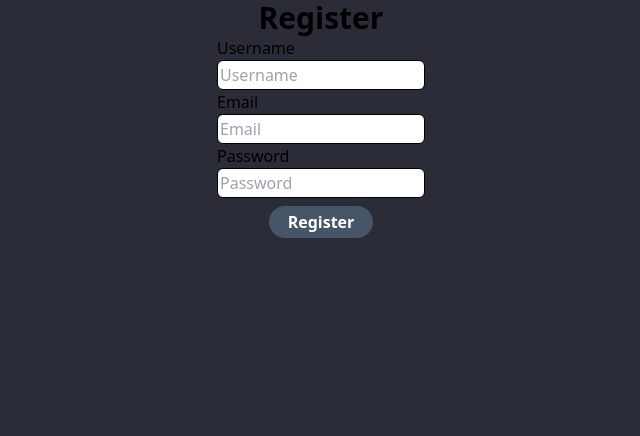
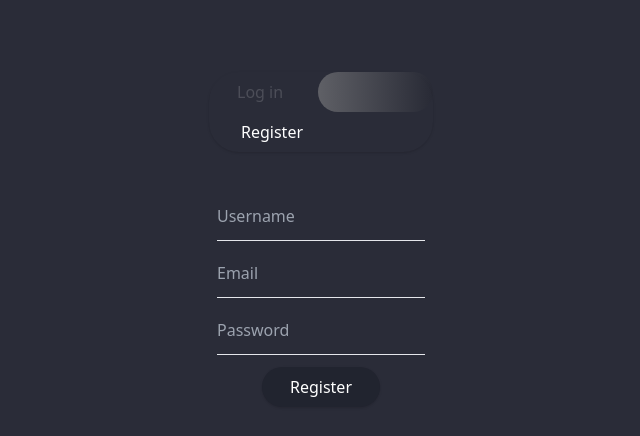
Before and after one commit to QuokkaOrg/QuokkaEditor-Front, a React (Vite) app in the folder quokka_editor_front/: page /register in a window 1280 px wide. Shown: the top 436 px of the page, without its empty margins (319-959 px from the left). Built offline with nearby package versions, Linux system fonts and the light colour scheme.

Commit message:
login and register done

```diff
--- a/quokka_editor_front/src/components/organisms/login/Login.tsx
+++ b/quokka_editor_front/src/components/organisms/login/Login.tsx
@@ -13,8 +13,12 @@ const Login: React.FC = () => {
   const navigate = useNavigate();
 
   return (
-    <div className="flex flex-col justify-center items-center">
-      <h1 className="text-3xl font-bold">Login</h1>
+    <div className="flex flex-col justify-center items-center p-9">
+      <div className ="w-56 m-9 relative shadow rounded-[30px]">
+        <div className="top-0 left-0 absolute w-[115px] h-10 bg-gradient-to-r from-[#1f21292e] to-[#5F6066] rounded-[30px]"></div>
+            <button type="button" className="relative px-8 py-2 cursor-pointer bg-transparent border-none outline-none text-white">Log in</button>
+            <button type="button" className="relative px-7 py-2 cursor-pointer bg-transparent border-none outline-none text-[#ffffff29]">Register</button>
+      </div>
       <Formik
         initialValues={{ username: "", password: "" }}
         onSubmit={(values: Login) =>
@@ -29,29 +33,23 @@ const Login: React.FC = () => {
         }
       >
         {() => (
-          <Form className="flex flex-col justify-center w-52">
-            <label htmlFor="username">Username</label>
+          <Form className="flex flex-col w-72 top-44 transition delay-150">
             <Field
               id="username"
               name="username"
               placeholder="Username"
-              className="border border-black rounded-md p-0.5"
+              className="px-0 py-3 mx-0 my-1 border-b outline-none bg-transparent text-white"
             />
-
-            <label htmlFor="password">Password</label>
             <Field
               id="password"
               name="password"
               placeholder="Password"
               type="password"
-              className="border border-black rounded-md p-0.5"
+              className="px-0 py-3 mx-0 my-1 border-b outline-none bg-transparent text-white"
             />
-            <Link to={"register"} className="text-sm text-blue-600">
-              Don't have an account?
-            </Link>
             <button
               type="submit"
-              className="bg-slate-600 text-white rounded-full w-1/2 self-center font-semibold m-2 p-1"
+              className="px-7 py-2 m-auto cursor-pointer bg-[#15172365] border-none shadow outline-none rounded-[30px] text-white mt-2"
             >
               Login
             </button>
--- a/quokka_editor_front/src/components/organisms/register/Register.tsx
+++ b/quokka_editor_front/src/components/organisms/register/Register.tsx
@@ -19,8 +19,12 @@ const validationSchema = Yup.object().shape({
 
 const Register: React.FC = () => {
   return (
-    <div className="flex flex-col justify-center items-center">
-      <h1 className="text-3xl font-bold">Register</h1>
+    <div className="flex flex-col justify-center items-center p-9">
+      <div className ="w-56 m-9 relative shadow rounded-[30px]">
+        <div className="top-0 right-0 absolute w-[115px] h-10 bg-gradient-to-r from-[#5F6066] to-[#1f21292e] rounded-[30px]"></div>
+            <button type="button" className="relative px-7 py-2 cursor-pointer bg-transparent border-none outline-none text-[#ffffff29]">Log in</button>
+            <button type="button" className="relative px-8 py-2 cursor-pointer bg-transparent border-none outline-none text-white">Register</button>
+      </div>
       <Formik
         initialValues={{ username: "", email: "", password: "" }}
         onSubmit={(values: Register) =>
@@ -32,12 +36,11 @@ const Register: React.FC = () => {
       >
         {() => (
           <Form className="flex flex-col justify-center w-52">
-            <label htmlFor="username">Username</label>
             <Field
               id="username"
               name="username"
               placeholder="Username"
-              className="border border-black rounded-md p-0.5"
+              className="px-0 py-3 mx-0 my-1 border-b outline-none bg-transparent text-white"
             />
             <ErrorMessage
               component="div"
@@ -45,13 +48,12 @@ const Register: React.FC = () => {
               name="username"
             />
 
-            <label htmlFor="email">Email</label>
             <Field
               id="email"
               name="email"
               placeholder="Email"
               type="email"
-              className="border border-black rounded-md p-0.5"
+              className="px-0 py-3 mx-0 my-1 border-b outline-none bg-transparent text-white"
             />
             <ErrorMessage
               component="div"
@@ -59,13 +61,12 @@ const Register: React.FC = () => {
               name="email"
             />
 
-            <label htmlFor="password">Password</label>
             <Field
               id="password"
               name="password"
               placeholder="Password"
               type="password"
-              className="border border-black rounded-md p-0.5"
+              className="px-0 py-3 mx-0 my-1 border-b outline-none bg-transparent text-white"
             />
             <ErrorMessage
               component="div"
@@ -75,7 +76,7 @@ const Register: React.FC = () => {
 
             <button
               type="submit"
-              className="bg-slate-600 text-white rounded-full w-1/2 self-center font-semibold m-2 p-1"
+              className="px-7 py-2 m-auto cursor-pointer bg-[#15172365] border-none shadow outline-none rounded-[30px] text-white mt-2"
             >
               Register
             </button>
```
